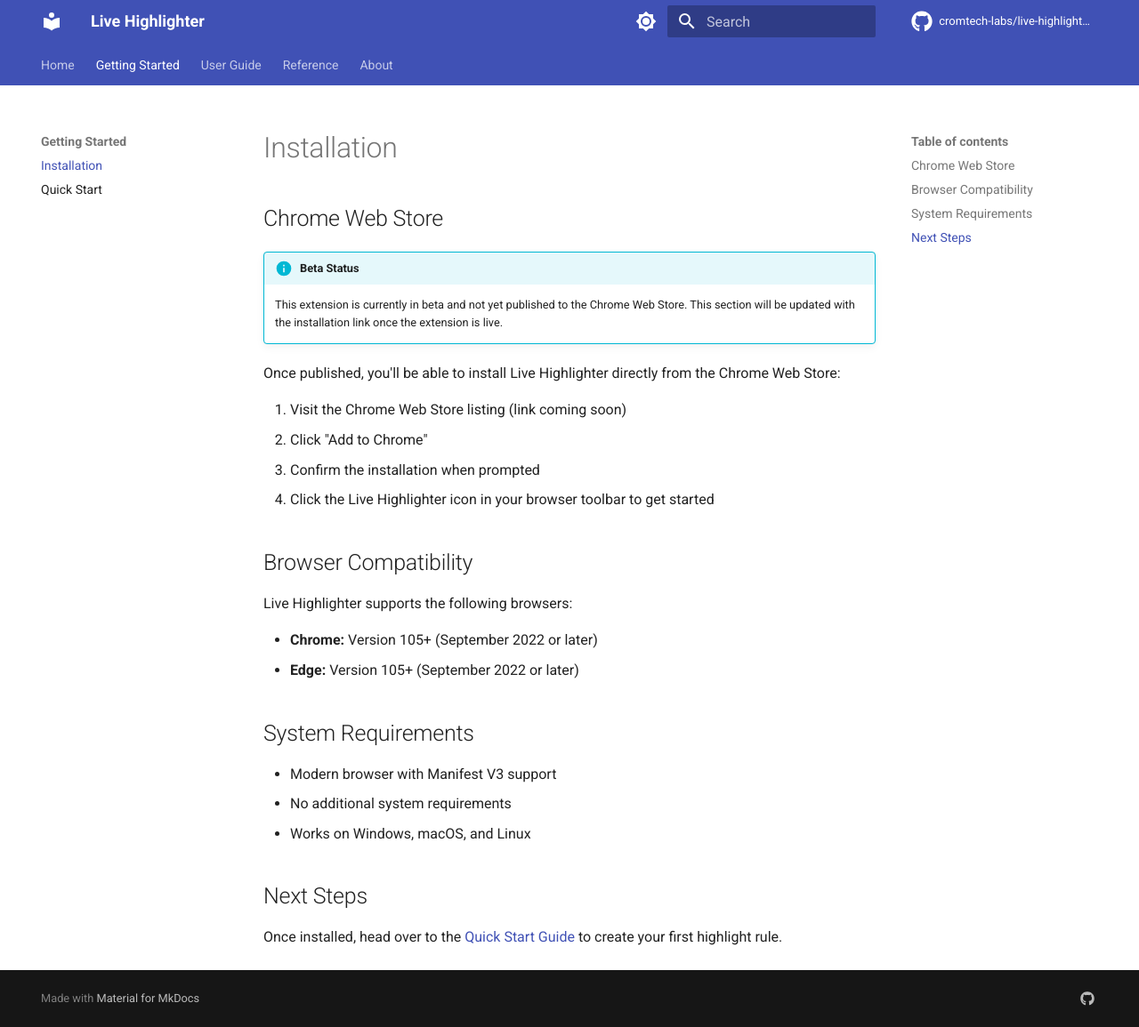
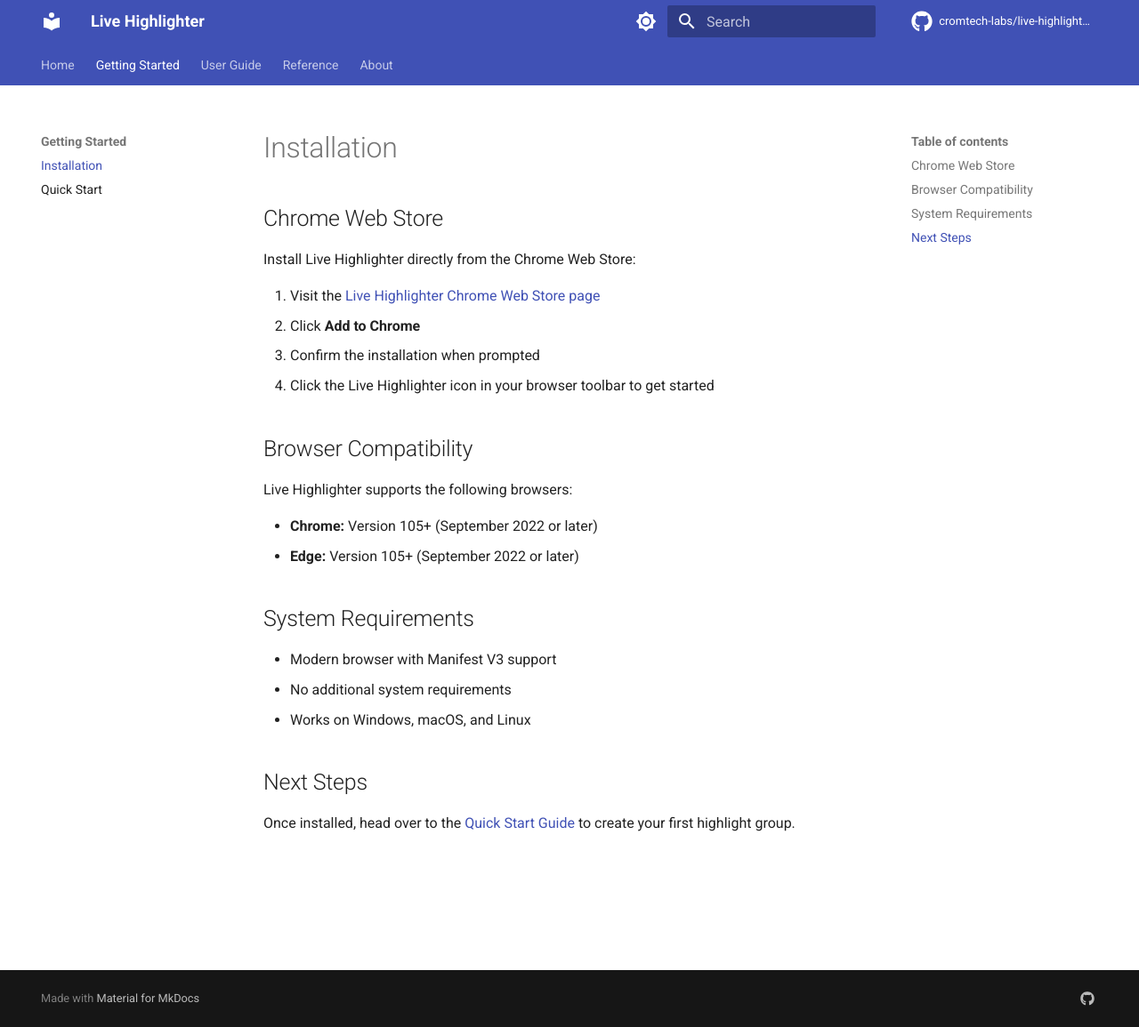
Before and after one commit to cromtech-labs/live-highlighter, an MkDocs documentation site: the page built from docs/getting-started/installation.md, in a window 1280 px wide and 1155 px high. Shown: the whole window at 89% size. Built offline with MkDocs 1.6.1 and Material for MkDocs 9.7.7, drawn with Linux system fonts in a browser that asks for light colours; comment, search, counter and statistics services are not loaded.

Commit message:
Update installation page with Chrome Web Store link

```diff
--- a/docs/getting-started/installation.md
+++ b/docs/getting-started/installation.md
@@ -2,13 +2,10 @@
 
 ## Chrome Web Store
 
-!!! info "Beta Status"
-    This extension is currently in beta and not yet published to the Chrome Web Store. This section will be updated with the installation link once the extension is live.
+Install Live Highlighter directly from the Chrome Web Store:
 
-Once published, you'll be able to install Live Highlighter directly from the Chrome Web Store:
-
-1. Visit the Chrome Web Store listing (link coming soon)
-2. Click "Add to Chrome"
+1. Visit the [Live Highlighter Chrome Web Store page](https://chromewebstore.google.com/detail/live-highlighter/ihoijklcbeigoingpcaljolckeaoljml)
+2. Click **Add to Chrome**
 3. Confirm the installation when prompted
 4. Click the Live Highlighter icon in your browser toolbar to get started
 
@@ -27,4 +24,4 @@ Live Highlighter supports the following browsers:
 
 ## Next Steps
 
-Once installed, head over to the [Quick Start Guide](quick-start.md) to create your first highlight rule.
+Once installed, head over to the [Quick Start Guide](quick-start.md) to create your first highlight group.
```
